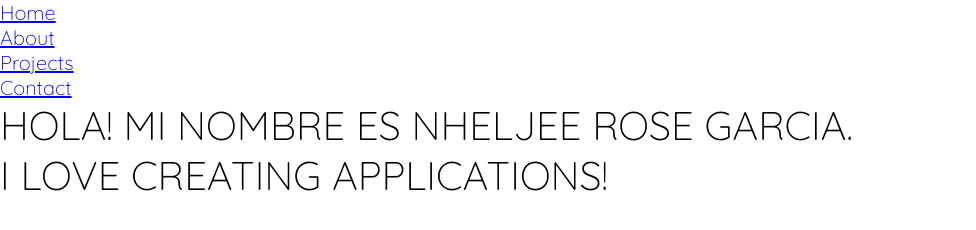
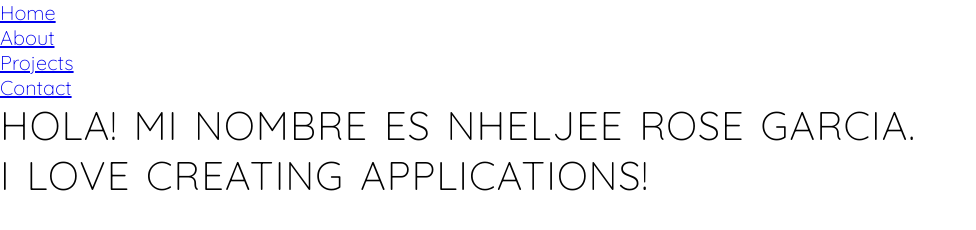
Before and after one commit to garcian5/nheljee-portfolio, a plain HTML site: page index.html in a window 1280 px wide. Shown: the whole page, without its empty margins (0-976 px from the left). Drawn offline with Linux system fonts and the light colour scheme.

Commit message:
initial stylization of h1

```diff
--- a/css/style.css
+++ b/css/style.css
@@ -39,3 +39,11 @@ h3 {
   font-weight: 300;
   text-transform: uppercase;
 }
+
+h1 {
+  margin-top: 0;
+  margin-bottom: 20px;
+  font-size: 200%;
+  word-spacing: 4px;
+  letter-spacing: 1px;
+}
```
